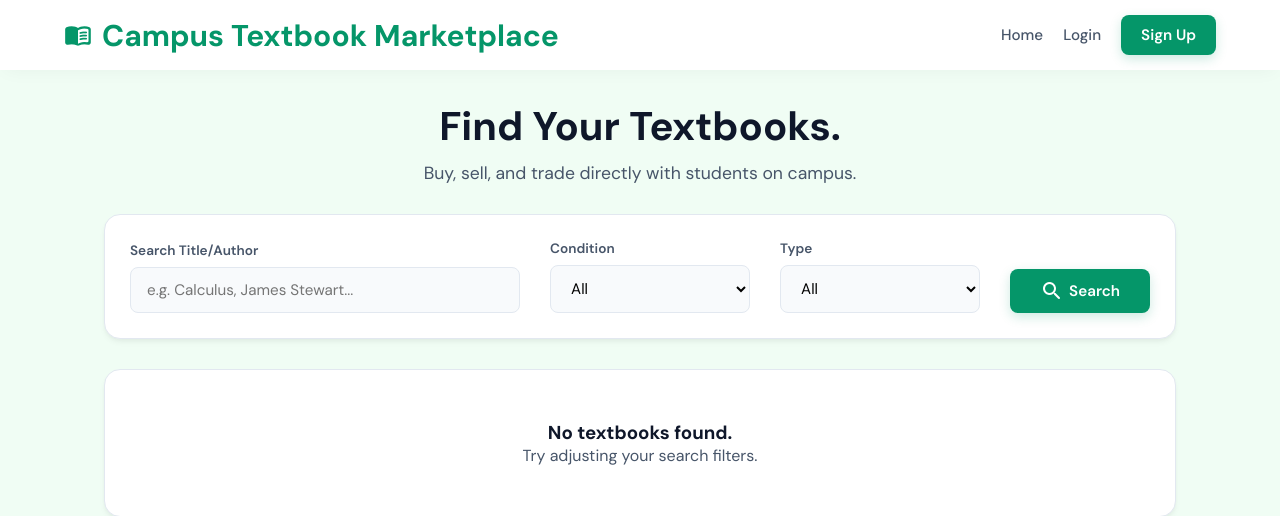
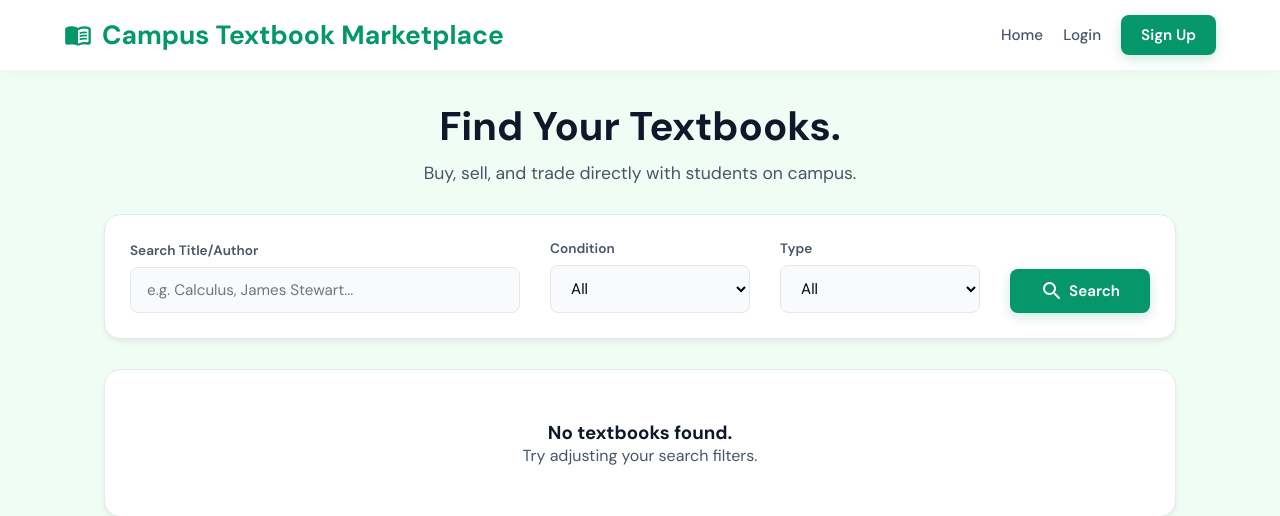
Before and after one commit to OxPraiseDev/CampusTextBookMarketPlace, a Django app: page / in a window 1280 px wide. Shown: the top 516 px of the page. Run offline with Django 5.2, Linux system fonts and the light colour scheme; data that the repository does not hold is empty.

Commit message:
style: reduce navbar brand font size

```diff
--- a/static/css/glass.css
+++ b/static/css/glass.css
@@ -53,7 +53,7 @@ body {
     gap: 10px;
     color: var(--primary);
     font-weight: 700;
-    font-size: 1.25rem;
+    font-size: 1.1rem;
 }
 
 /* FIXED: Desktop Nav Links */
```
